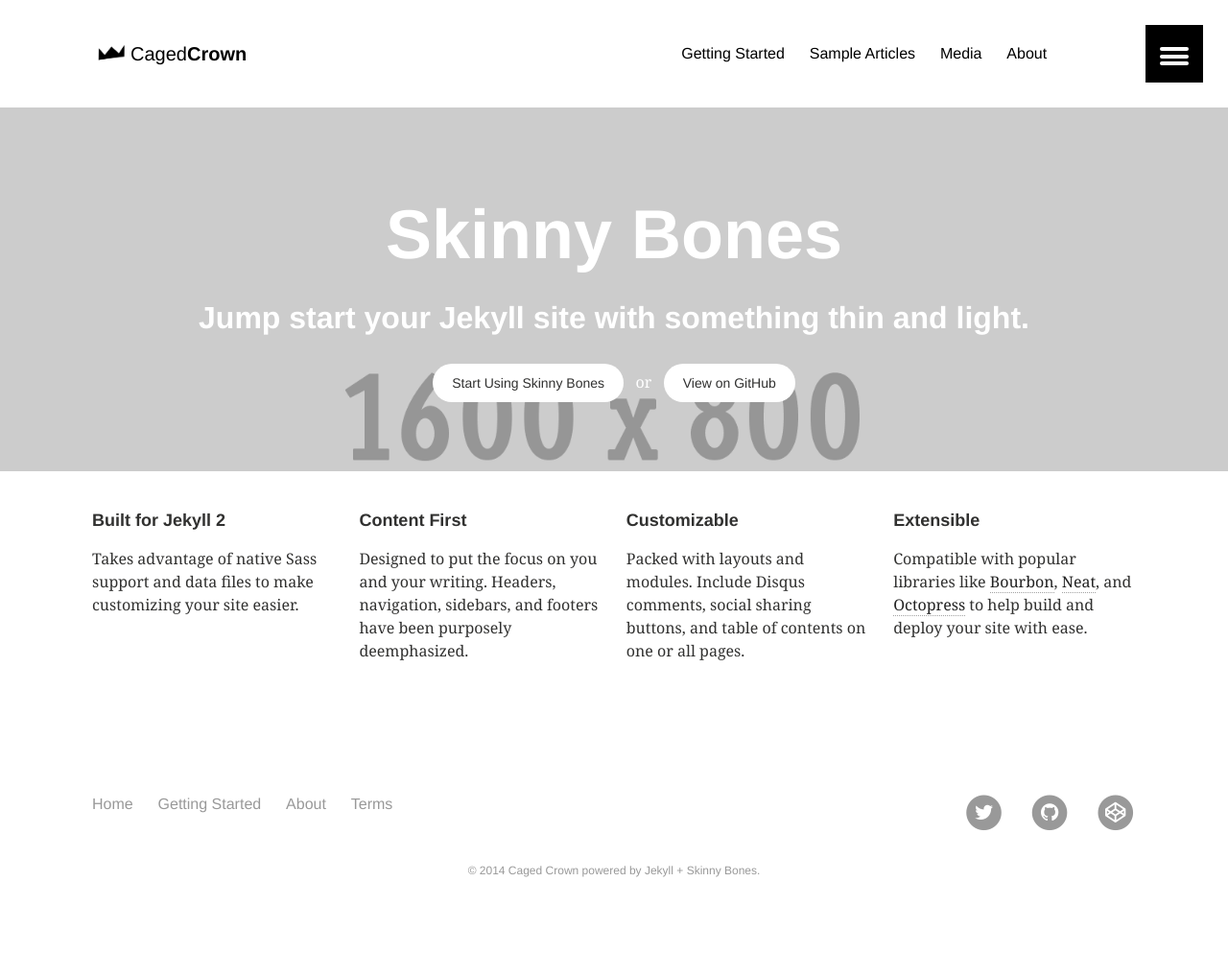
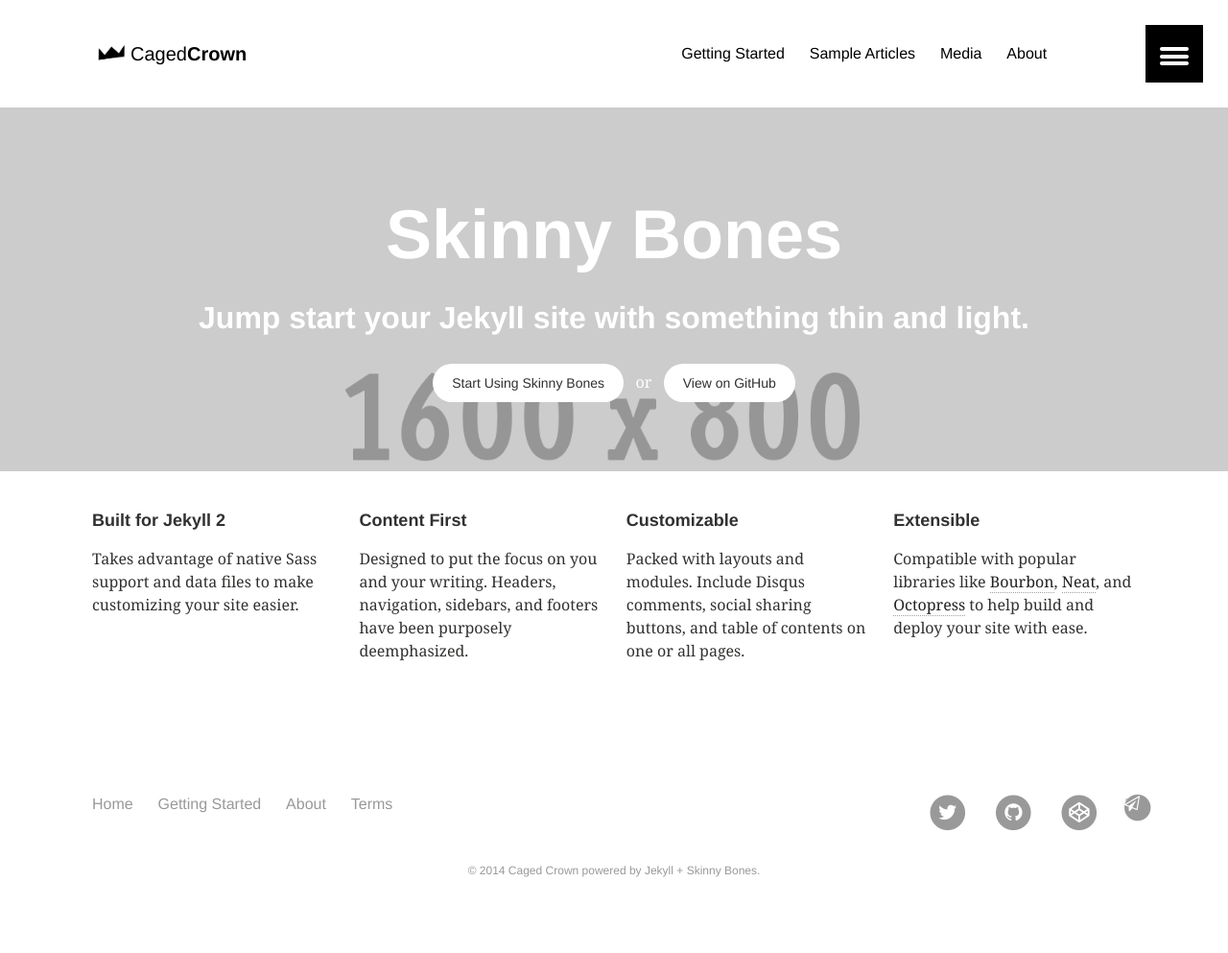
Before and after one commit to cagedcrown/cagedcrown.github.io, a Jekyll site: the page built from index.md, in a window 1280 px wide. Shown: the whole page at 96% size. Built offline with Jekyll 4.4.1, drawn with Linux system fonts in a browser that asks for light colours.

Commit message:
realigning social icons

```diff
--- a/_includes/footer.html
+++ b/_includes/footer.html
@@ -24,6 +24,13 @@
 		<li>
 			<a href="https://codepen.io/cagedcrown" onclick="ga('send', 'event', 'link', 'click', 'Codepen follow');"> <span class="codepen fa-stack fa-lg"> <i class="fa fa-circle fa-stack-2x"></i> <i class="fa fa-codepen fa-stack-1x fa-inverse"></i> </span> </a>
 		</li>
+
+		<li>
+			<a href="mailto:mo@cagedcrown.com" onclick="ga('send', 'event', 'link', 'click', 'Codepen follow');"> <span class="fa-paper-plane-o"> <i class="fa fa-circle fa-stack-2x"></i> <i class="fa fa-paper-plane-o fa-stack-1x fa-inverse"></i> </span> </a>
+		</li>
+
+
+
 	</ul>
 	</div>
 	</nav><!-- social-links -->
```
